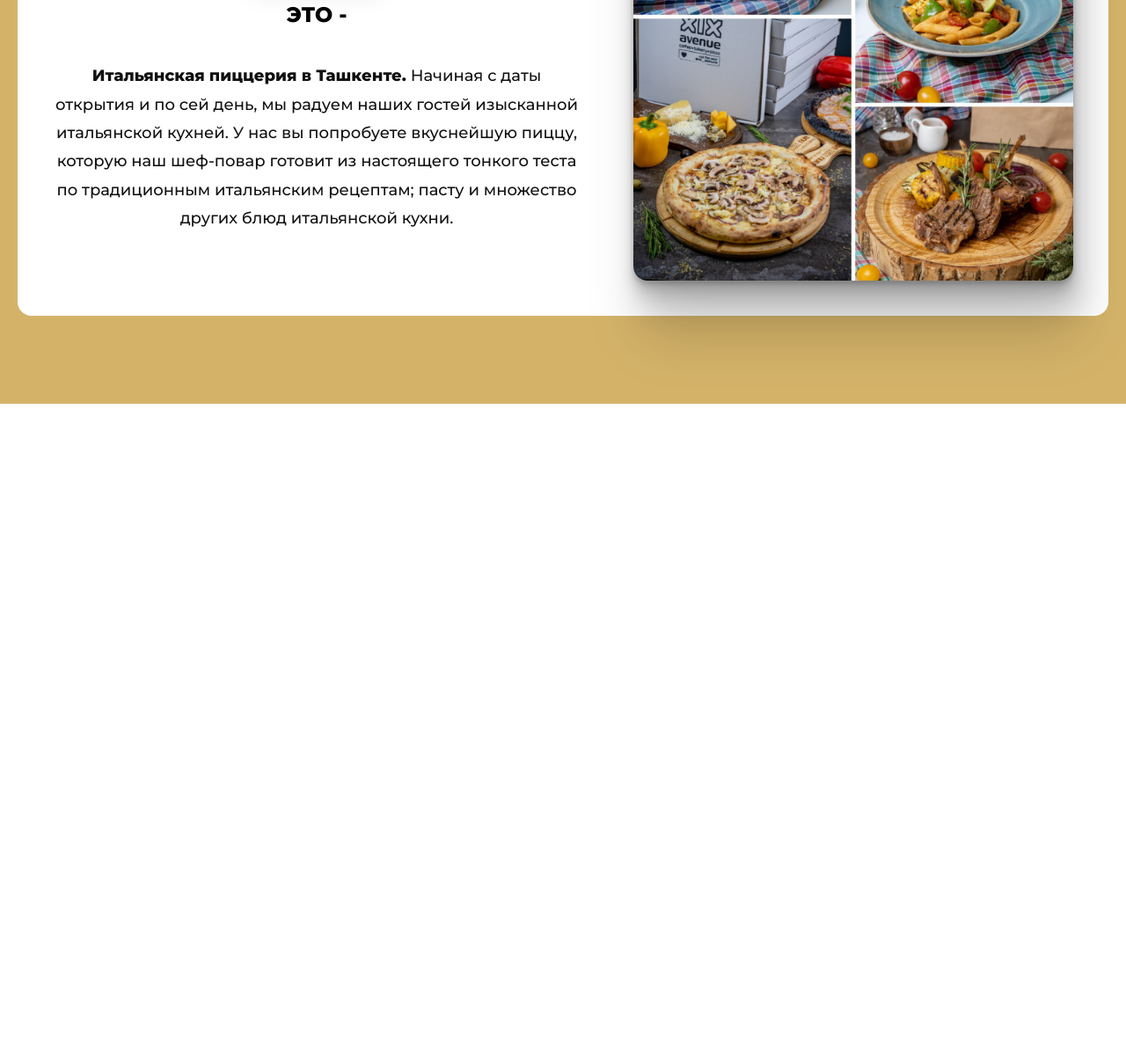
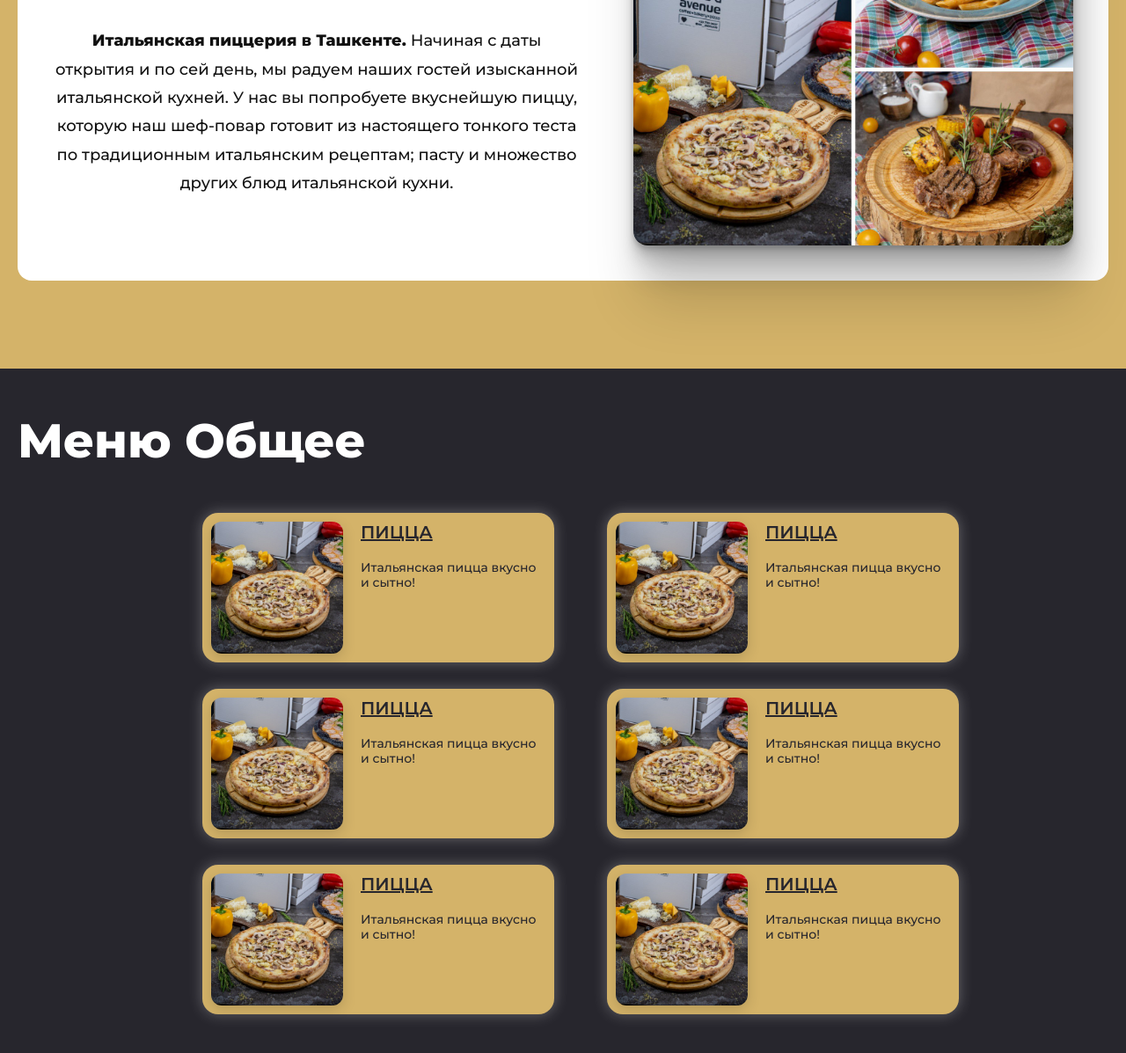
Before and after one commit to zakirovravshan/avenue, a plain HTML site: page index.html in a window 1280 px wide. Shown: the part 1107-2304 px from the top of the page at 88% size. Before the commit the page ends 1566 px from the top, so only its background shows below. Drawn offline with Linux system fonts and the light colour scheme; files whose address does not match are found by name.

Commit message:
add menu section

```diff
--- a/index.html
+++ b/index.html
@@ -38,7 +38,7 @@
             <h2 class="hero__title"> Мы доставим кусочек Италии </h2>
             <p class="hero__text">
               Насладись разнообразием итальянских блюд!</p>
-              <a class="hero__link" href="#"> Меню </a>
+            <a class="hero__link" href="#"> Меню </a>
           </div>
         </div>
       </div>
@@ -57,6 +57,82 @@
               итальянским рецептам; пасту и множество других блюд итальянской кухни.</p>
           </div>
           <img class="about__img" src="./images/avenumenu.jpg" alt=" four meals photo" width="500" height="500">
+        </div>
+      </div>
+  </section>
+  <section class="menu">
+    <div class="container">
+      <div class="menu__inner">
+        <h2 class="menu__title"> Меню
+          Общее</h2>
+        <ul class="menu__list">
+          <li class="menu__item">
+            <a href="#">
+              <img class="meanu__item__img" src="./images/pizza1.jpg" alt="pizza img" width="200" height="200">
+              <div class="menu__item__wrapper">
+                <a class="menu__item__title" href="#"> ПИЦЦА </a>
+                <p class="menu__item__text">
+                  Итальянская пицца вкусно и сытно!
+                </p>
+              </div>
+            </a>
+          </li>
+          <li class="menu__item">
+            <a href="#">
+              <img class="meanu__item__img" src="./images/pizza1.jpg" alt="pizza img" width="200" height="200">
+              <div class="menu__item__wrapper">
+                <a class="menu__item__title" href="#"> ПИЦЦА </a>
+                <p class="menu__item__text">
+                  Итальянская пицца вкусно и сытно!
+                </p>
+              </div>
+            </a>
+          </li>
+          <li class="menu__item">
+            <a href="#">
+              <img class="meanu__item__img" src="./images/pizza1.jpg" alt="pizza img" width="200" height="200">
+              <div class="menu__item__wrapper">
+                <a class="menu__item__title" href="#"> ПИЦЦА </a>
+                <p class="menu__item__text">
+                  Итальянская пицца вкусно и сытно!
+                </p>
+              </div>
+            </a>
+          </li>
+          <li class="menu__item">
+            <a href="#">
+              <img class="meanu__item__img" src="./images/pizza1.jpg" alt="pizza img" width="200" height="200">
+              <div class="menu__item__wrapper">
+                <a class="menu__item__title" href="#"> ПИЦЦА </a>
+                <p class="menu__item__text">
+                  Итальянская пицца вкусно и сытно!
+                </p>
+              </div>
+            </a>
+          </li>
+          <li class="menu__item">
+            <a href="#">
+              <img class="meanu__item__img" src="./images/pizza1.jpg" alt="pizza img" width="200" height="200">
+              <div class="menu__item__wrapper">
+                <a class="menu__item__title" href="#"> ПИЦЦА </a>
+                <p class="menu__item__text">
+                  Итальянская пицца вкусно и сытно!
+                </p>
+              </div>
+            </a>
+          </li>
+          <li class="menu__item">
+            <a href="#">
+              <img class="meanu__item__img" src="./images/pizza1.jpg" alt="pizza img" width="200" height="200">
+              <div class="menu__item__wrapper">
+                <a class="menu__item__title" href="#"> ПИЦЦА </a>
+                <p class="menu__item__text">
+                  Итальянская пицца вкусно и сытно!
+                </p>
+              </div>
+            </a>
+          </li>
+        </ul>
       </div>
     </div>
   </section>
--- a/scss/blocks/_blocks.scss
+++ b/scss/blocks/_blocks.scss
@@ -3,4 +3,5 @@
 @import "header";
 @import "hero";
 @import "about";
+@import "menu";
 @import "footer";
--- a/scss/blocks/_header.scss
+++ b/scss/blocks/_header.scss
@@ -1,13 +1,16 @@
 .top__header {
+
     padding-top: 0px;
     background-image: url('../../images/gradient.png') , url('../../images/herobgi.jpg');
     background-repeat: no-repeat;
     background-size: cover;
     background-position: center;
 
+
 }
 
 .site__header {
+    margin-top: 5px;
     background-color: #313538;
     background: rgba(49, 53, 56, 0.47);
     border-radius: 0px;
@@ -15,6 +18,9 @@
     backdrop-filter: blur(5px);
     -webkit-backdrop-filter: blur(5px);
     box-shadow: rgb(174, 175, 177) 0px 15px 15px -15px;
+    position: fixed;
+    width: 100%;
+    border-radius: 18px;
 
 }
 
@@ -24,6 +30,8 @@
     display: flex;
     align-items: center;
     justify-content: space-between;
+    border-radius: 40px;
+
 }
 
 
@@ -32,6 +40,7 @@
     display: flex;
     align-items: center;
     justify-content: space-between;
+
 }
 // .site__logo{
 //     top: -15px;
--- a/scss/blocks/_hero.scss
+++ b/scss/blocks/_hero.scss
@@ -1,5 +1,6 @@
 .hero__inner{
     padding: 180px 0;
+    padding-top: 230px;
 }
 .hero__title__wrapper{
     width: 100%;
--- /dev/null
+++ b/scss/blocks/_menu.scss
@@ -0,0 +1,71 @@
+.menu{
+    background-color: #27262D;
+}
+.menu__inner{
+    padding: 50px 0;
+}
+
+.menu__title{
+    margin: 0;
+    font-weight: bold;
+    font-size: 54px;
+    line-height: 120%;
+    color: #FFF;
+    margin: 0;
+    margin-bottom: 50px;
+}
+
+.menu__list{
+    margin: 0 auto;
+    width: 100%;
+    max-width: 900px;
+    display: flex;
+    align-items: center;
+    justify-content: space-between;
+    flex-wrap: wrap;
+
+}
+.menu__item{
+    width: 100%;
+    max-width: 400px;
+    border-radius: 18px;
+    padding: 10px;
+    background-color:#D4B369 ;
+    display: flex;
+    align-items: flex-start;
+    justify-content: space-between;
+    box-shadow: rgba(255, 255, 255, 0.3) 0px 0px 16px 0px;
+    margin-bottom: 30px;
+    transition: 0.4s ease;
+}
+.menu__item:hover{
+    box-shadow: rgba(248, 248, 249, 0.3) 0px 4px 16px 0px, rgba(255, 255, 255, 0.3) 0px 8px 32px 0px;
+}
+.meanu__item__img{
+    width: 100%;
+    max-width: 150px;
+    border-radius: 12px;
+    box-shadow: rgba(0, 0, 0, 0.15) 0px 5px 15px 0px;
+}
+.menu__item__wrapper{
+    width: 100%;
+    max-width: 210px;
+
+}
+.menu__item__title{
+    font-weight: 600;
+    font-size: 20px;
+    line-height: 120%;
+    color: #27262D;
+    margin: 0;
+    margin-bottom: 40px;
+
+}
+.menu__item__text{
+    font-weight: 500;
+    font-size: 14px;
+    line-height: 120%;
+    color: #27262D;
+    margin-top: 20px;
+
+}
```
Also changed, not shown: css/main.css, images/meal.jpg (added), images/pasta1.jpg (added), images/pizza1.jpg (added), 1 other file.
